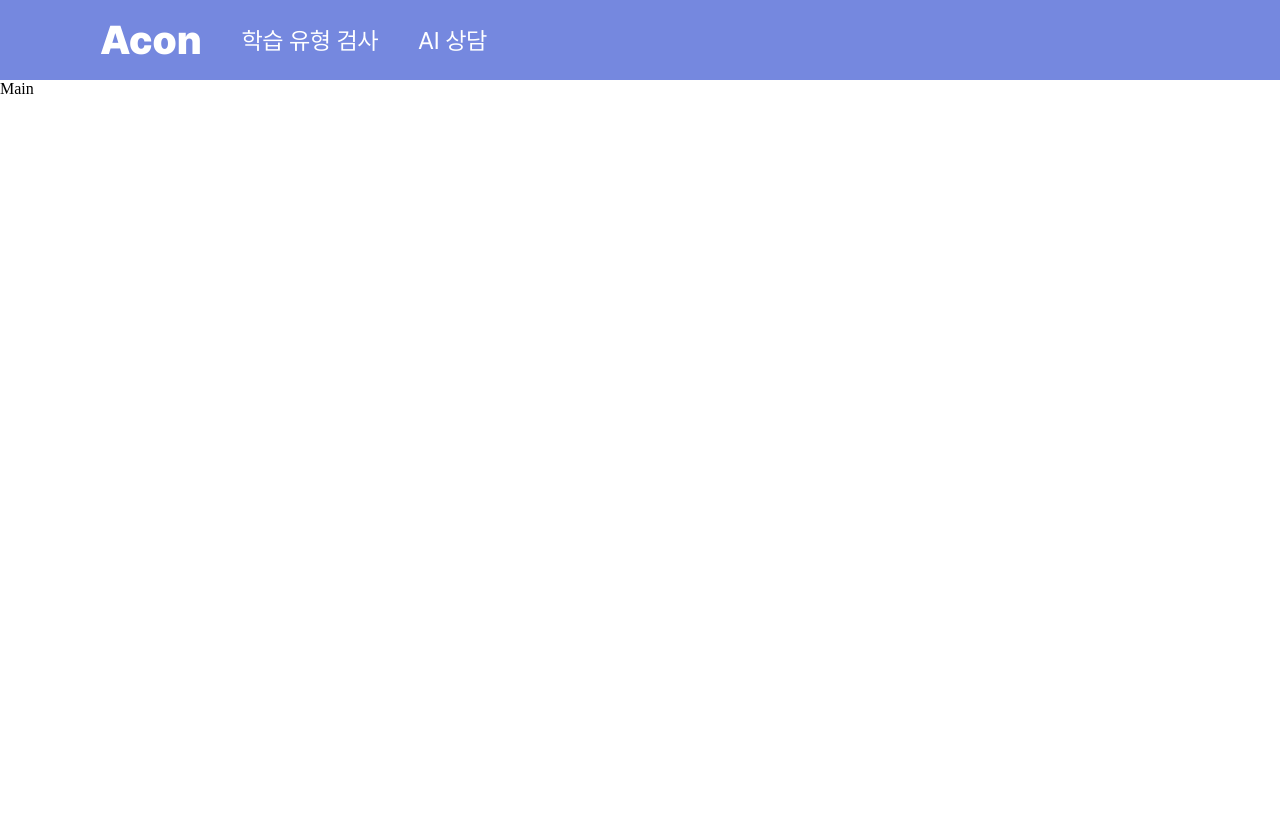
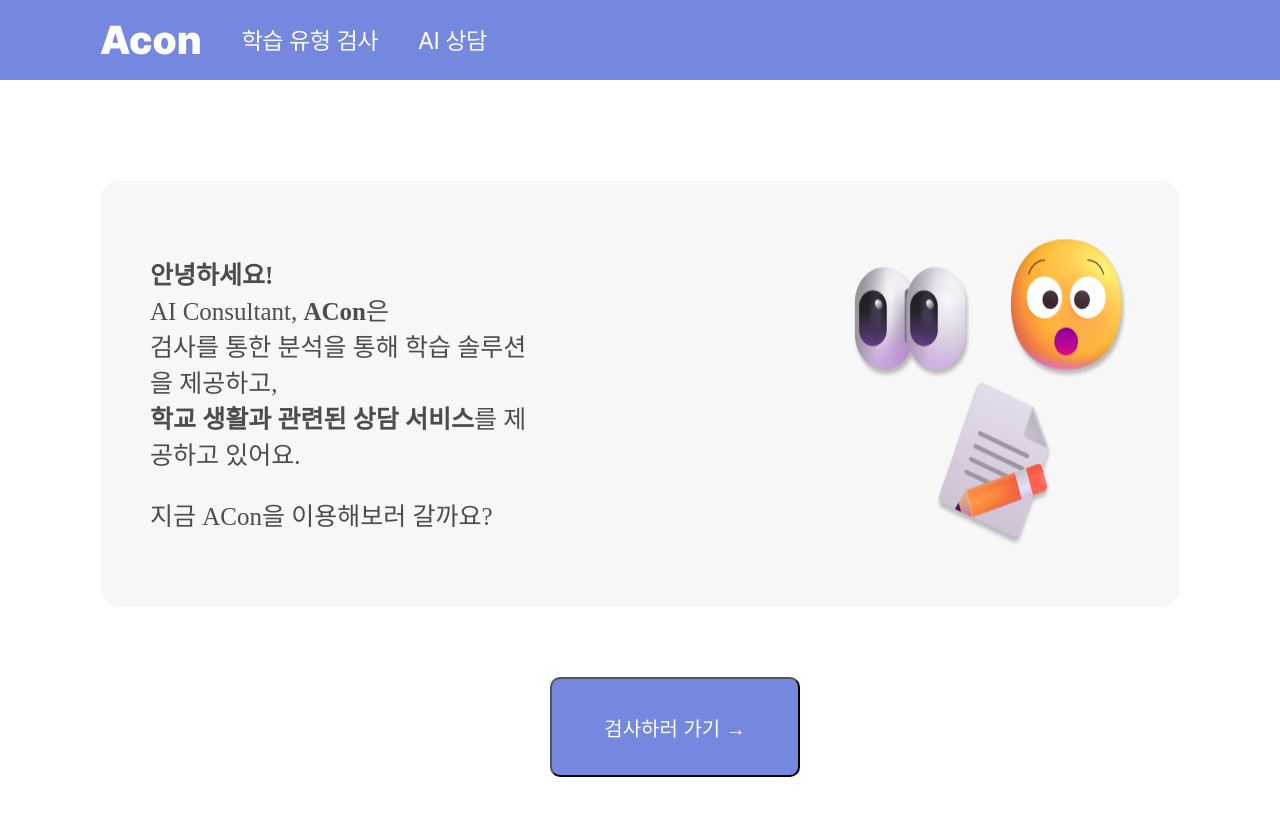
Before and after one commit to Jobfair-receive/Front, a React (Create React App) app: page / in a window 1280 px wide. Shown: the top 816 px of the page. Built offline with nearby package versions, Linux system fonts and the light colour scheme.

Commit message:
ADD :: 메인이랑 결과 페이지

```diff
--- a/src/pages/Main/Main.jsx
+++ b/src/pages/Main/Main.jsx
@@ -1,3 +1,68 @@
-export default function Main(){
-    return <div>Main</div>
-}
+import styled from "styled-components";
+import Emo from "../../components/img/emoji.png";
+
+const Main = () => {
+  return (
+    <div style={{ padding: "100px" }}>
+      <BackgroundBox>
+        <Row>
+          <BoxContents>
+            <b>안녕하세요!</b> <br></br>
+            AI Consultant, <b>ACon</b>은 <br></br>
+            검사를 통한 분석을 통해 학습 솔루션을 제공하고, <br></br>
+            <b>학교 생활과 관련된 상담 서비스</b>를 제공하고 있어요.
+            <p></p>
+            지금 ACon을 이용해보러 갈까요?
+          </BoxContents>
+          <img src={Emo} alt="이미지" />
+        </Row>
+      </BackgroundBox>
+
+      <a href="test">
+        <GoBtn>검사하러 가기 →</GoBtn>
+      </a>
+    </div>
+  );
+};
+
+export default Main;
+
+const Row = styled.div`
+  display: flex;
+  flex-direction: row;
+  gap: 300px;
+`;
+
+const BackgroundBox = styled.div`
+  height: 100%;
+  border-radius: 20px;
+  background: var(--LightGray, #f7f7f7);
+  padding: 50px;
+`;
+
+const BoxContents = styled.p`
+  color: var(--DefaultGray-600, #4d4d4d);
+  font-family: Pretendard;
+  font-size: 25px;
+  font-style: normal;
+  font-weight: 350;
+  line-height: normal;
+`;
+
+const GoBtn = styled.button`
+  display: inline-flex;
+  padding: 17px 34px;
+  border-radius: 10px;
+  font-size: 20px;
+  font-weight: border;
+  color: white;
+  width: 250px;
+  height: 100px;
+  justify-content: center;
+  align-items: center;
+  border-radius: 10px;
+  background: var(--AConBlue, #7588df);
+  margin: 70px 450px;
+`;
+
+const Img = styled.div``;
```
Also changed, not shown: src/pages/Result/Result.jsx (+92 -0 lines), src/pages/Result/RsultData.jsx (added, +22 -0 lines), src/components/img/emoji.png (added), src/pages/Main/Main.style.js (deleted), src/pages/Result/Result.style.js (deleted).
